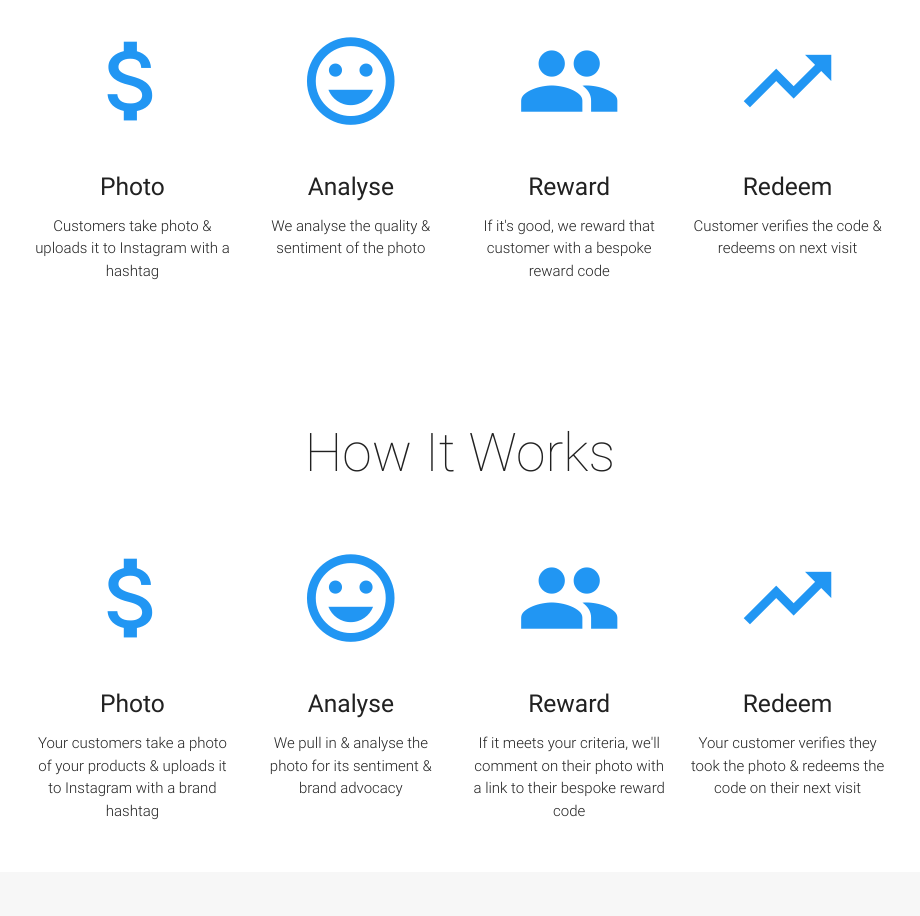
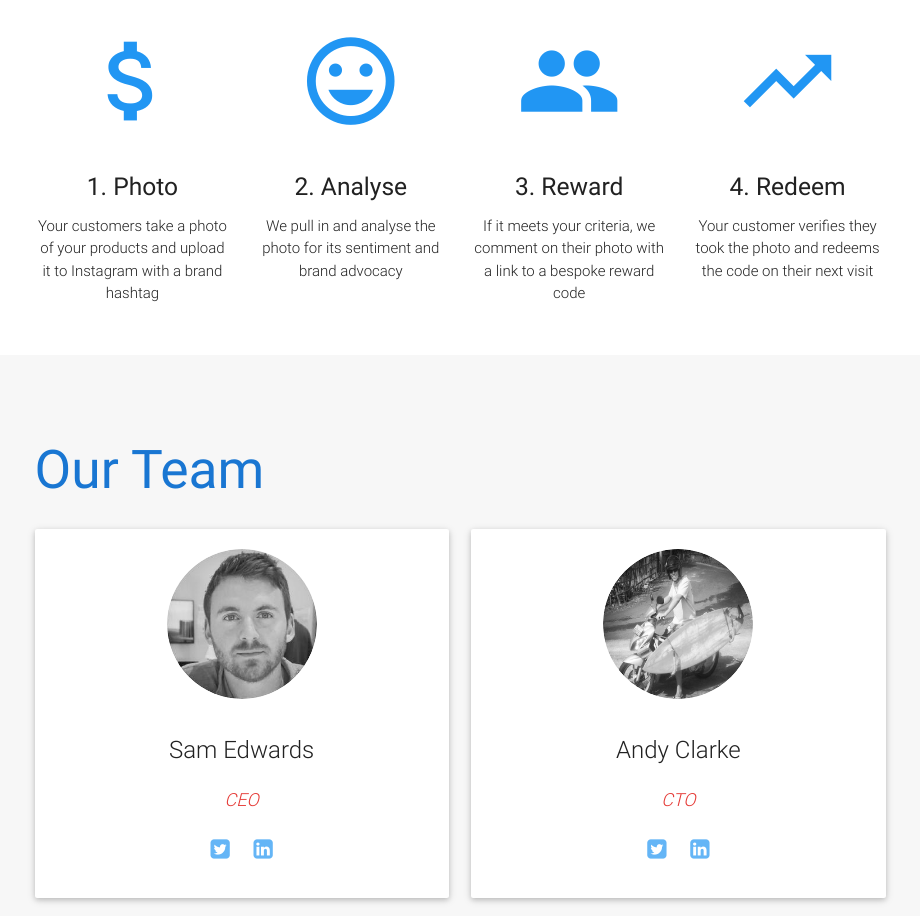
Before and after one commit to clarkie/worth-sharing, a plain HTML site: page index.html in a window 1280 px wide. Shown: the part 2141-3057 px from the top of the page, without its empty margins (180-1100 px from the left). Drawn offline with Linux system fonts and the light colour scheme.

Commit message:
go with the long how it works version

```diff
--- a/index.html
+++ b/index.html
@@ -72,21 +72,21 @@
                 <div class="center promo promo-example">
                     <i class="mdi-social-mood"></i>
                     <h5 class="promo-caption">Improve customer loyaty</h5>
-                    <p class="light center">Reward customers who are promoting & endorsing your brand while developing your relationship with your best customers</p>
+                    <p class="light center">Reward customers who are promoting &amp; endorsing your brand while developing your relationship with your best customers</p>
                 </div>
             </div>
             <div class="col s12 m6 l3">
                 <div class="center promo promo-example">
                     <i class="mdi-social-group"></i>
                     <h5 class="promo-caption">Identify your best customers</h5>
-                    <p class="light center">Continually idenfity consumers actively engaging, buying & advocating your products through their Instagram activity</p>
+                    <p class="light center">Continually idenfity consumers actively engaging, buying &amp; advocating your products through their Instagram activity</p>
                 </div>
             </div>
             <div class="col s12 m6 l3">
                 <div class="center promo promo-example">
                     <i class="mdi-action-trending-up"></i>
                     <h5 class="promo-caption">Track ROI</h5>
-                    <p class="light center">Monitor the amount your spending & the amount of revenue you are generating through our products</p>
+                    <p class="light center">Monitor the amount your spending &amp; the amount of revenue you are generating through our products</p>
                 </div>
             </div>
         </div>
@@ -109,69 +109,29 @@
             <div  class="col s12 m6 l3">
                 <div class="center promo promo-example">
                     <i class="mdi-editor-attach-money"></i>
-                    <h5 class="promo-caption">Photo</h5>
-                    <p class="light center">Customers take photo & uploads it to Instagram with a hashtag</p>
+                    <h5 class="promo-caption">1. Photo</h5>
+                    <p class="light center">Your customers take a photo of your products and upload it to Instagram with a brand hashtag</p>
                 </div>
             </div>
             <div class="col s12 m6 l3">
                 <div class="center promo promo-example">
                     <i class="mdi-social-mood"></i>
-                    <h5 class="promo-caption">Analyse</h5>
-                    <p class="light center">We analyse the quality & sentiment of the photo</p>
+                    <h5 class="promo-caption">2. Analyse</h5>
+                    <p class="light center">We pull in and analyse the photo for its sentiment and brand advocacy</p>
                 </div>
             </div>
             <div class="col s12 m6 l3">
                 <div class="center promo promo-example">
                     <i class="mdi-social-group"></i>
-                    <h5 class="promo-caption">Reward</h5>
-                    <p class="light center">If it's good, we reward that customer with a bespoke reward code</p>
+                    <h5 class="promo-caption">3. Reward</h5>
+                    <p class="light center">If it meets your criteria, we comment on their photo with a link to a bespoke reward code</p>
                 </div>
             </div>
             <div class="col s12 m6 l3">
                 <div class="center promo promo-example">
                     <i class="mdi-action-trending-up"></i>
-                    <h5 class="promo-caption">Redeem</h5>
-                    <p class="light center">Customer verifies the code & redeems on next visit</p>
-                </div>
-            </div>
-        </div>
-    </div>
-</div>
-
-<!--how it works-->
-<div id="howItWorks" class="section scrollspy">
-    <div class="container">
-        <div class="row">
-            <div  class="col s12">
-                <h2 class="center header text_h2">How It Works</h2>
-            </div>
-
-            <div  class="col s12 m6 l3">
-                <div class="center promo promo-example">
-                    <i class="mdi-editor-attach-money"></i>
-                    <h5 class="promo-caption">Photo</h5>
-                    <p class="light center">Your customers take a photo of your products & uploads it to Instagram with a brand hashtag</p>
-                </div>
-            </div>
-            <div class="col s12 m6 l3">
-                <div class="center promo promo-example">
-                    <i class="mdi-social-mood"></i>
-                    <h5 class="promo-caption">Analyse</h5>
-                    <p class="light center">We pull in & analyse the photo for its sentiment & brand advocacy</p>
-                </div>
-            </div>
-            <div class="col s12 m6 l3">
-                <div class="center promo promo-example">
-                    <i class="mdi-social-group"></i>
-                    <h5 class="promo-caption">Reward</h5>
-                    <p class="light center">If it meets your criteria, we'll comment on their photo with a link to their bespoke reward code</p>
-                </div>
-            </div>
-            <div class="col s12 m6 l3">
-                <div class="center promo promo-example">
-                    <i class="mdi-action-trending-up"></i>
-                    <h5 class="promo-caption">Redeem</h5>
-                    <p class="light center">Your customer verifies they took the photo & redeems the code on their next visit</p>
+                    <h5 class="promo-caption">4. Redeem</h5>
+                    <p class="light center">Your customer verifies they took the photo and redeems the code on their next visit</p>
                 </div>
             </div>
         </div>
```
